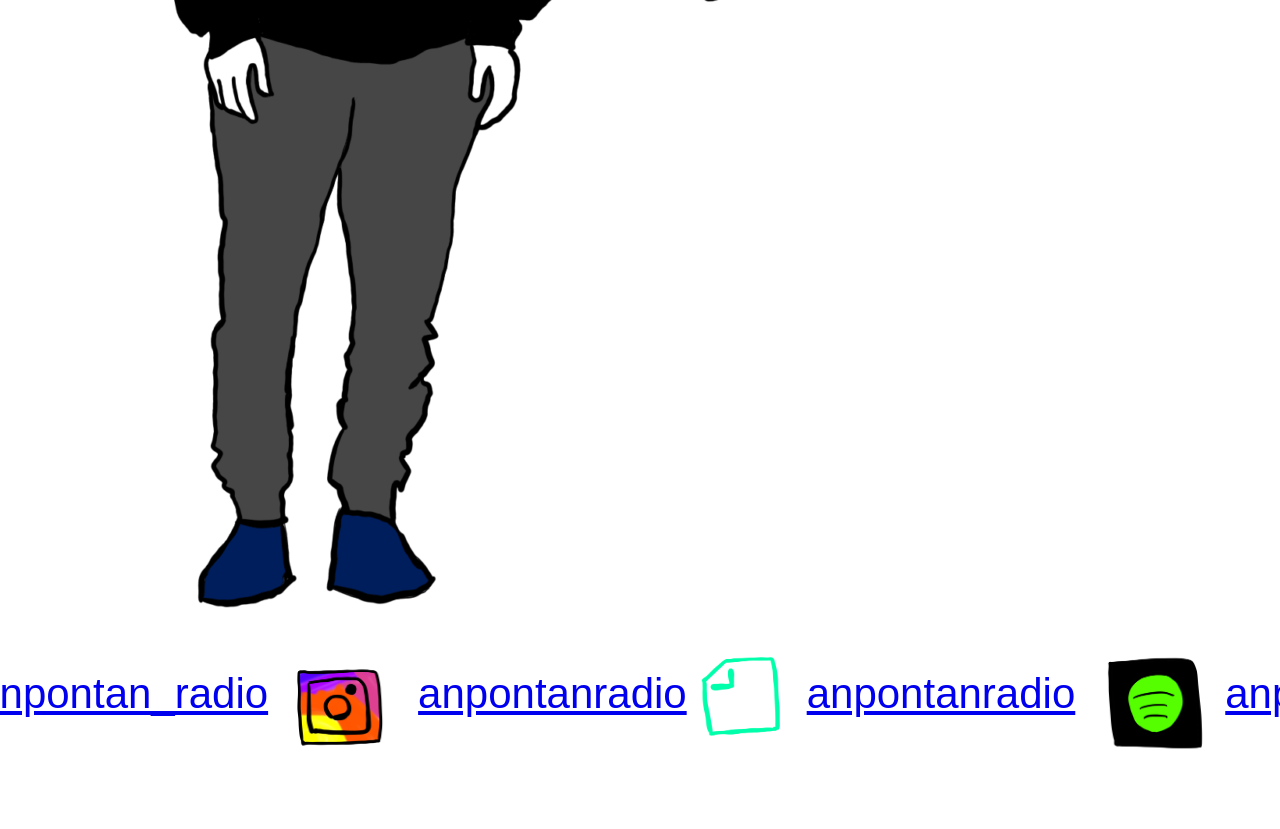
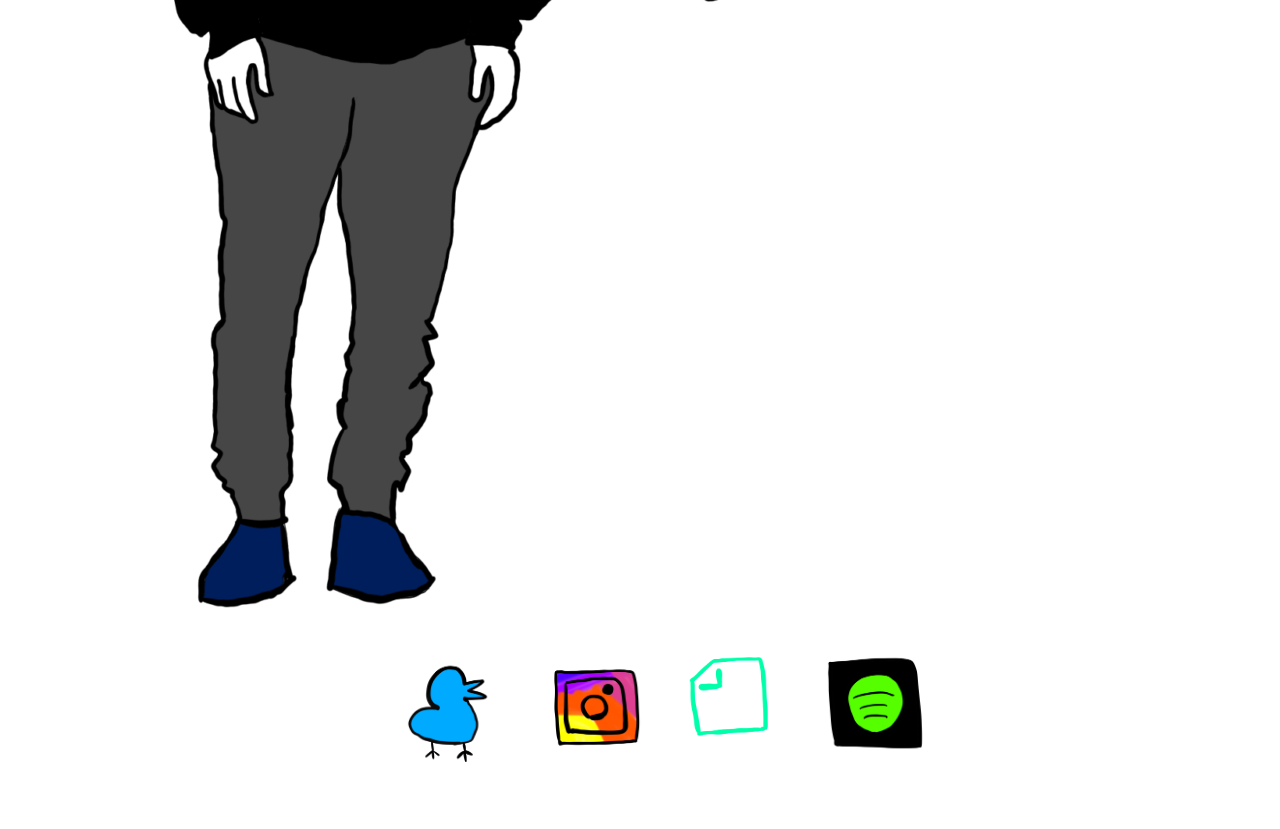
Before and after one commit to Altemy/anpontanlinktree, a plain HTML site: page views/index.html in a window 1280 px wide. Shown: the part 626-1455 px from the top of the page. Drawn offline with Linux system fonts and the light colour scheme.

Commit message:
anpontan

```diff
--- a/views/index.html
+++ b/views/index.html
@@ -2,7 +2,7 @@
 <html lang='en'>
 <head>
     <meta charset='UTF-8'>
-    <meta name='viewport' content='width=device-width, initial-scale=1.0'>
+    <meta name="viewport" content="width=device-width,initial-scale=1.0,minimum-scale=1.0">
     <link rel="stylesheet" href="../static/style.css">
     <title>anpontan radio</title>
 </head>
@@ -17,16 +17,16 @@
         <ul style="list-style: none; display: flex; justify-content: center; margin: 0 auto;">
             <!-- <li><img src="../img/menu.png" width="150" height="200" alt=""></li> -->
             <li><a href="https://twitter.com/anpontan_radio"><img src="../img/tw.png" width="150" height="200" alt=""></a></li>
-            <li style="font-size: 42px;"><br><a href="https://twitter.com/anpontan_radio"><font face="fantasy">anpontan_radio</font></a></li>
+            <li style="font-size: 42px;"><br><a href="https://twitter.com/anpontan_radio"></a></li>
 
             <li><a href="https://www.instagram.com/anpontanradio/"><img src="../img/insta.png" width="150" height="200" alt=""></a></li>
-            <li style="font-size: 42px;"><br><a href="https://www.instagram.com/anpontanradio/"><font face="fantasy">anpontanradio</font></a></li>
+            <li style="font-size: 42px;"><br><a href="https://www.instagram.com/anpontanradio/"></a></li>
 
             <li><a href="https://note.com/anpontanradio"><img src="../img/note.png" width="120" height="160" alt=""></a></li>
-            <li style="font-size: 42px;"><br><a href="https://note.com/anpontanradio"><font face="fantasy">anpontanradio</font></a></li>
+            <li style="font-size: 42px;"><br><a href="https://note.com/anpontanradio"></a></li>
 
             <li><a href="https://open.spotify.com/show/52bux7U9jLRyZElN0tIk4Q?si=a1b2528dc5da48e4"><img src="../img/spotify.png" width="150" height="200" alt=""></a></li>
-            <li style="font-size: 42px;"><br><a href="https://open.spotify.com/show/52bux7U9jLRyZElN0tIk4Q?si=a1b2528dc5da48e4"><font face="fantasy">anpontanradio</font></a></li>
+            <li style="font-size: 42px;"><br><a href="https://open.spotify.com/show/52bux7U9jLRyZElN0tIk4Q?si=a1b2528dc5da48e4"></a></li>
         </ul>
 
     </div>
```
